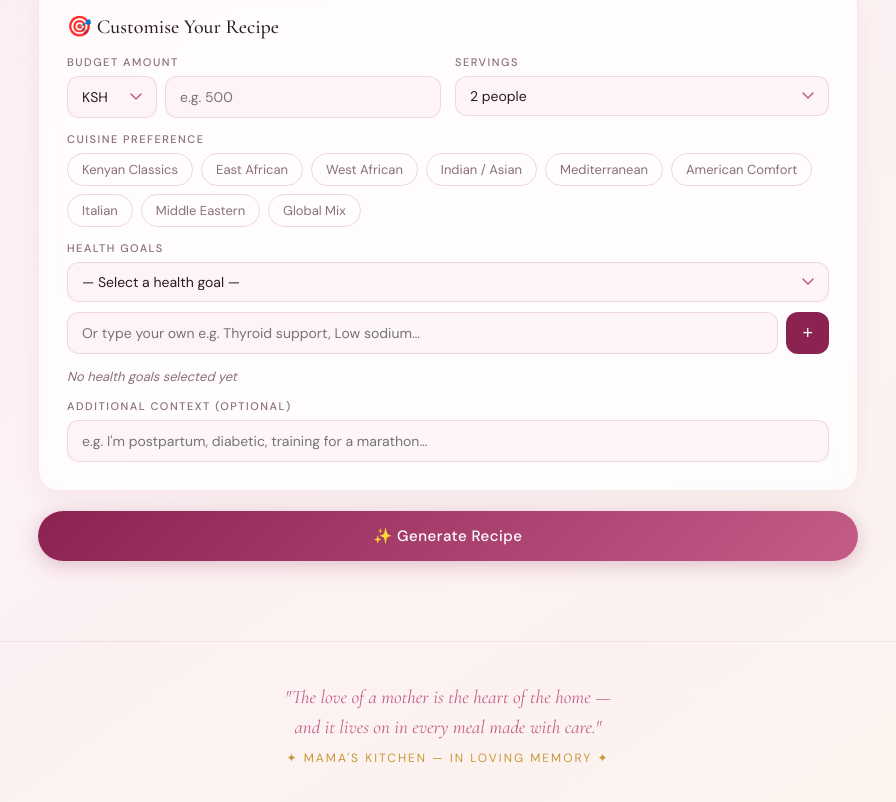
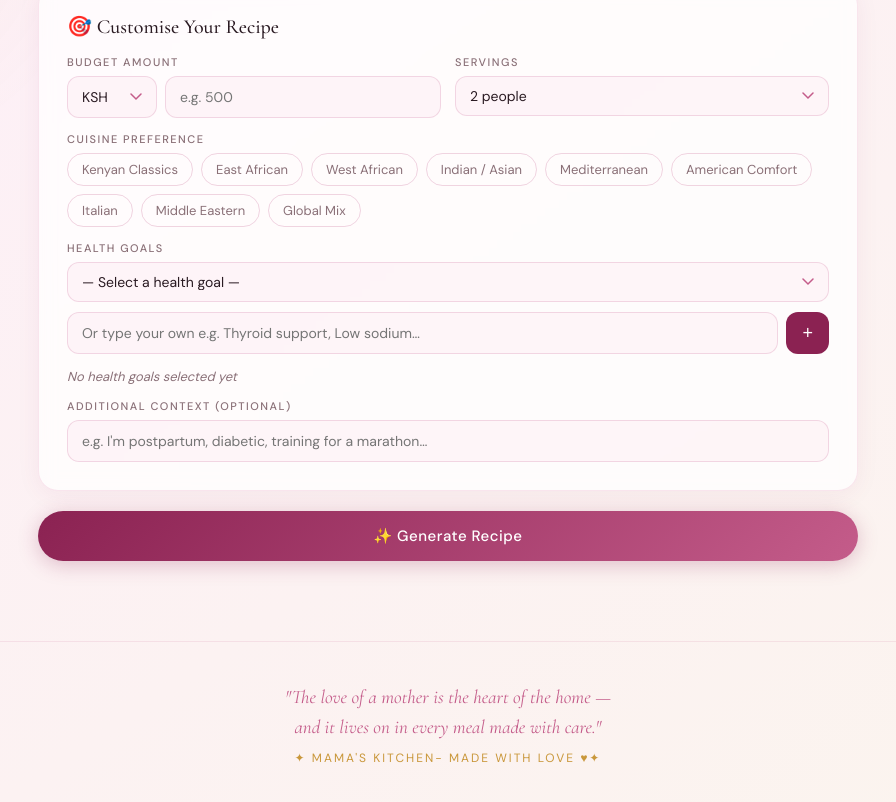
Before and after one commit to Gladw311/Mama-s-Kitchen, a Next.js app: page / in a window 1280 px wide. Shown: the part 836-1638 px from the top of the page, without its empty margins (192-1088 px from the left). Built offline with nearby package versions, Linux system fonts and the light colour scheme.

Commit message:
Made with Love

```diff
--- a/app/page.jsx
+++ b/app/page.jsx
@@ -1296,7 +1296,7 @@ setChatMessages(prev => [...prev, { role: "ai", text: result }]);
         {/* TRIBUTE FOOTER */}
         <div className="tribute-footer">
           <div className="tribute-quote">"The love of a mother is the heart of the home —<br/>and it lives on in every meal made with care."</div>
-          <div className="tribute-name">✦ Mama's Kitchen — In Loving Memory ✦</div>
+          <div className="tribute-name">✦ Mama's Kitchen- Made with Love ♥✦</div>
         </div>
       </div>
     </>
```
